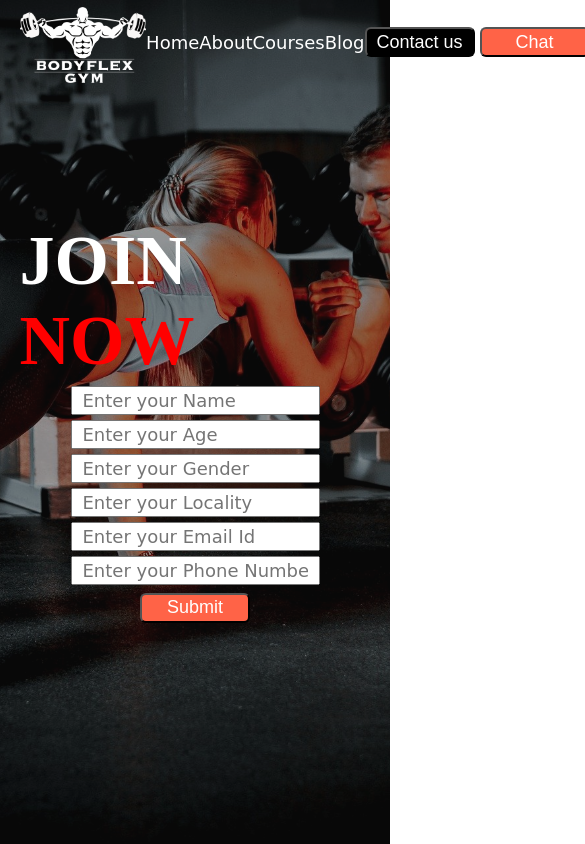
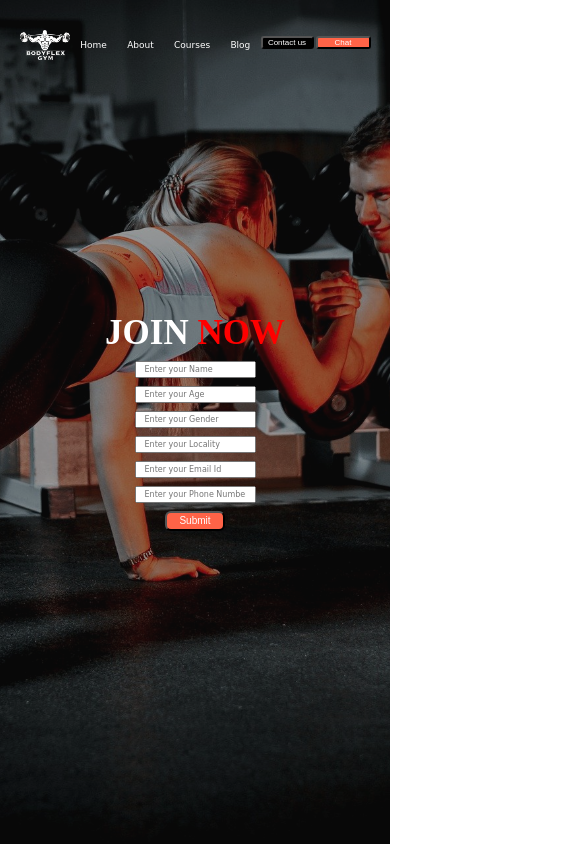
Before and after one commit to 0818-ansh-ag/GYM-Website, a plain HTML site: page index.html in a window 390 px wide. Shown: the whole page, 585 px wide, since content can reach past the window. Drawn offline with Linux system fonts and the light colour scheme; a web font is replaced by a local one.

Commit message:
Added some new styling

```diff
--- a/CSS/style.css
+++ b/CSS/style.css
@@ -170,3 +170,189 @@ header {
     padding: 2px 10px;
     font-family: 'Baloo Bhaijaan 2', cursive;
 }
+
+@media screen and (max-width:1024px){
+    .logo img {
+        width: 10vh;
+
+    }
+    #navbar ul li a {
+        font-size: 15px;
+    }
+    #btn1 {
+        width: 90px;
+        height: 20px;
+        font-size: 12px;
+        border-radius: 3px;
+
+    }
+
+    #btn2 {
+        width: 90px;
+        height: 20px;
+        font-size: 12px;
+        border-radius: 3px;
+
+    }
+    .container h1 {
+        font-size: 50px;
+    }
+    .form-group input {
+        font-size: 13px;
+        padding: 2px 10px;
+        font-family: 'Baloo Bhaijaan 2', cursive;
+    }
+    .form .btn {
+        width: 90px;
+        height: 25px;
+        font-size: 14px;
+        border-radius: 6px;
+
+
+    }
+
+}
+
+@media screen and (max-width:500px){
+    .logo img {
+        width: 8vh;
+
+    }
+    #navbar ul li a {
+        font-size: 12px;
+    }
+    #btn1 {
+        width: 65px;
+        height: 15px;
+        font-size: 10px;
+        border-radius: 3px;
+
+    }
+
+    #btn2 {
+        width: 65px;
+        height: 15px;
+        font-size: 10px;
+        border-radius: 3px;
+        margin-left: 2px;
+
+    }
+    .container h1 {
+        font-size: 40px;
+    }
+    .form-group input {
+        font-size: 10px;
+        padding: 2px 10px;
+        font-family: 'Baloo Bhaijaan 2', cursive;
+    }
+    .form .btn {
+        width: 72px;
+        height: 20px;
+        font-size: 10px;
+        border-radius: 6px;
+
+
+    }
+
+}
+
+
+
+@media screen and (max-width:400px){
+    .logo img {
+        width: 6vh;
+
+    }
+    #navbar ul li a {
+        font-size: 9px;
+    }
+    #btn1 {
+        width: 53px;
+        height: 13px;
+        font-size: 8px;
+        border-radius: 3px;
+        /* align-items: center; */
+
+    }
+
+    #btn2 {
+        width: 55px;
+        height: 13px;
+        font-size: 8px;
+        border-radius: 3px;
+        margin-left: 2px;
+
+    }
+    .container h1 {
+        font-size: 35px;
+    }
+    .form-group input {
+        font-size: 8px;
+        padding: 2px 8px;
+        font-family: 'Baloo Bhaijaan 2', cursive;
+    }
+    .form .btn {
+        width: 60px;
+        height: 20px;
+        font-size: 10px;
+        border-radius: 6px;
+
+
+    }
+
+}
+
+
+@media screen and (max-width:290px){
+    header{
+        flex-direction: column;
+    }
+    .logo img {
+        width: 6vh;
+
+    }
+    #navbar{
+        flex: 3;
+
+    }
+    #navbar ul li a {
+        font-size: 12px;
+        padding: 2px 4px
+    }
+    #btn1 {
+        margin-top: 4px;
+        width: 55px;
+        height: 13px;
+        font-size: 8px;
+        border-radius: 3px;
+
+
+    }
+
+    #btn2 {
+        margin-top: 4px;
+        width: 55px;
+        height: 13px;
+        font-size: 8px;
+        border-radius: 3px;
+        margin-left: 4px;
+
+    }
+    .container h1 {
+        font-size: 35px;
+    }
+    .form-group input {
+        font-size: 8px;
+        padding: 2px 8px;
+        font-family: 'Baloo Bhaijaan 2', cursive;
+    }
+    .form .btn {
+        width: 60px;
+        height: 20px;
+        font-size: 10px;
+        border-radius: 6px;
+
+
+    }
+
+}
```
